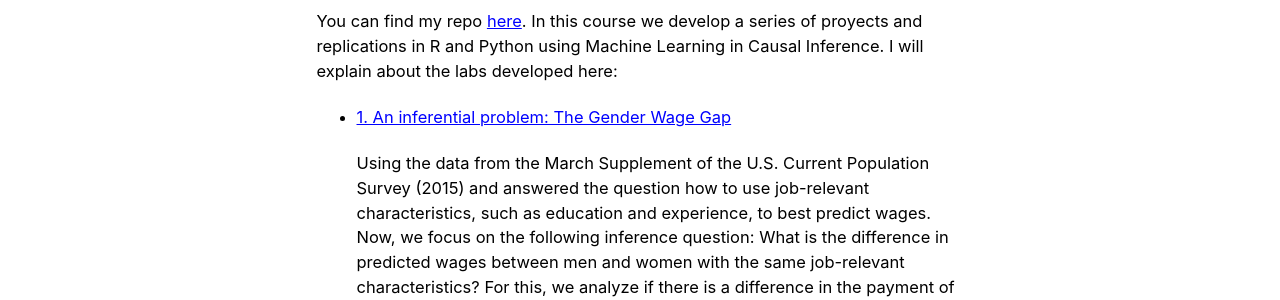
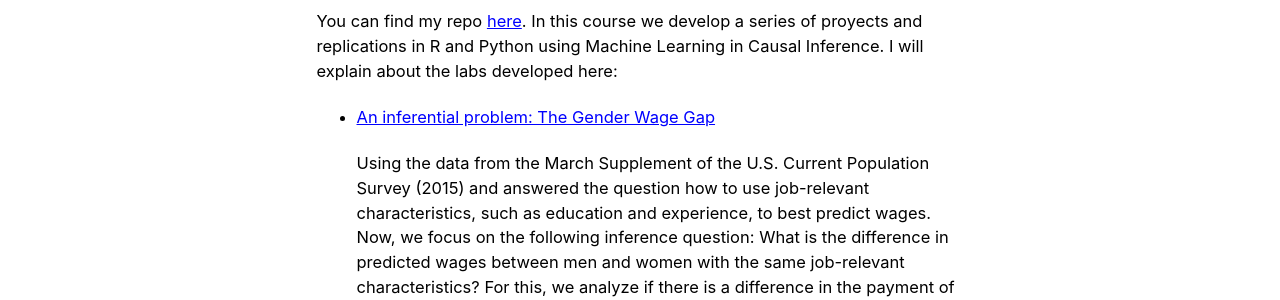
Before and after one commit to stephyriega/stephyriega.github.io, a Jekyll site: the page built from _posts/2021-10-28-dcm.md, in a window 1280 px wide and 900 px high. Shown: the part 400-700 px from the top of the window. Built offline with Jekyll 4.4.1, drawn with Linux system fonts in a browser that asks for light colours; nearby versions of some CDN libraries.

Commit message:
Update 2021-10-28-dcm.md

```diff
--- a/_posts/2021-10-28-dcm.md
+++ b/_posts/2021-10-28-dcm.md
@@ -13,13 +13,13 @@
 You can find my repo [here](https://github.com/stephyriega/ML_CI). In this course we develop a series of proyects and replications in R and Python using Machine Learning in Causal Inference. I will explain about the labs developed here:
 
 
-* [1. An inferential problem: The Gender Wage Gap](https://github.com/stephyriega/ML_CI/tree/main/An%20inferential%20problem%20The%20Gender%20Wage%20Gap)
+* [An inferential problem: The Gender Wage Gap](https://github.com/stephyriega/ML_CI/tree/main/An%20inferential%20problem%20The%20Gender%20Wage%20Gap)
 
   Using the data from the March Supplement of the U.S. Current Population Survey (2015) and answered the question how to use job-relevant characteristics, such as education and experience, to best predict wages. Now, we focus on the following inference question: What is the difference in predicted wages between men and women with the same job-relevant characteristics? For this, we analyze if there is a difference in the payment of men and women (gender wage gap). The estimated regression coefficient is 0.05% and it measures how our linear prediction of wage changes if we set the gender variable from 0 to 1, holding the controls fixed. We can call this the predictive effect (PE), as it measures the impact of a variable on the prediction we make. When we do partilling out with OLS, we see that the unconditional wage gap of size 8.1% for women increases to about 5.3 after controlling for worker characteristics. Again, the estimated coefficient measures the linear predictive effect (PE) of D on Y after taking out the linear effect of W on both of these variables. This coefficient equals the estimated coefficient from the ols regression with controls. We also add the proof of the Frisch-Waugh-Lovell Theorem.
 
-[2. Lasso and Partialling-out](https://github.com/stephyriega/ML_CI/tree/main/Potential%20Outcomes%20and%20RCTs)
+* [2. Lasso and Partialling-out](https://github.com/stephyriega/ML_CI/tree/main/Potential%20Outcomes%20and%20RCTs)
 
-The data set we consider is from the March Supplement of the U.S. Current Population Survey, year 2015. The variable of interest Y is the hourly wage rate constructed as the ratio of the annual earnings to the total number of hours worked. In our analysis, we also focus on single (never married) workers. The use of the lasso for partialling-out the basic regressions shows us that the gender gap is of 12.14%, which is different from the 7% gap found in the basic regression using OLS. Probably because lasso supresses some of the regressors but not all of them, and because partialling out controls for the covariates in the both regressions. The use of the lasso for partialling-out the basic regressions shows us that the gender gap is of 11.40%, which is different from the 7% gap found int the basic regression using OLS but pretty similar to the 12% found on the basic regression model with partialling-out. Above the possible reasons already mentioned, in this flexible model we have more regressors but also controlled by the penalty value. We also add the definition and process of Data Splitting.
+  The data set we consider is from the March Supplement of the U.S. Current Population Survey, year 2015. The variable of interest Y is the hourly wage rate constructed as the ratio of the annual earnings to the total number of hours worked. In our analysis, we also focus on single (never married) workers. The use of the lasso for partialling-out the basic regressions shows us that the gender gap is of 12.14%, which is different from the 7% gap found in the basic regression using OLS. Probably because lasso supresses some of the regressors but not all of them, and because partialling out controls for the covariates in the both regressions. The use of the lasso for partialling-out the basic regressions shows us that the gender gap is of 11.40%, which is different from the 7% gap found int the basic regression using OLS but pretty similar to the 12% found on the basic regression model with partialling-out. Above the possible reasons already mentioned, in this flexible model we have more regressors but also controlled by the penalty value. We also add the definition and process of Data Splitting.
 
 * [3. Potential Outcomes and RCTs](https://github.com/stephyriega/ML_CI/tree/main/Potential%20Outcomes%20and%20RCTs)
 
```
